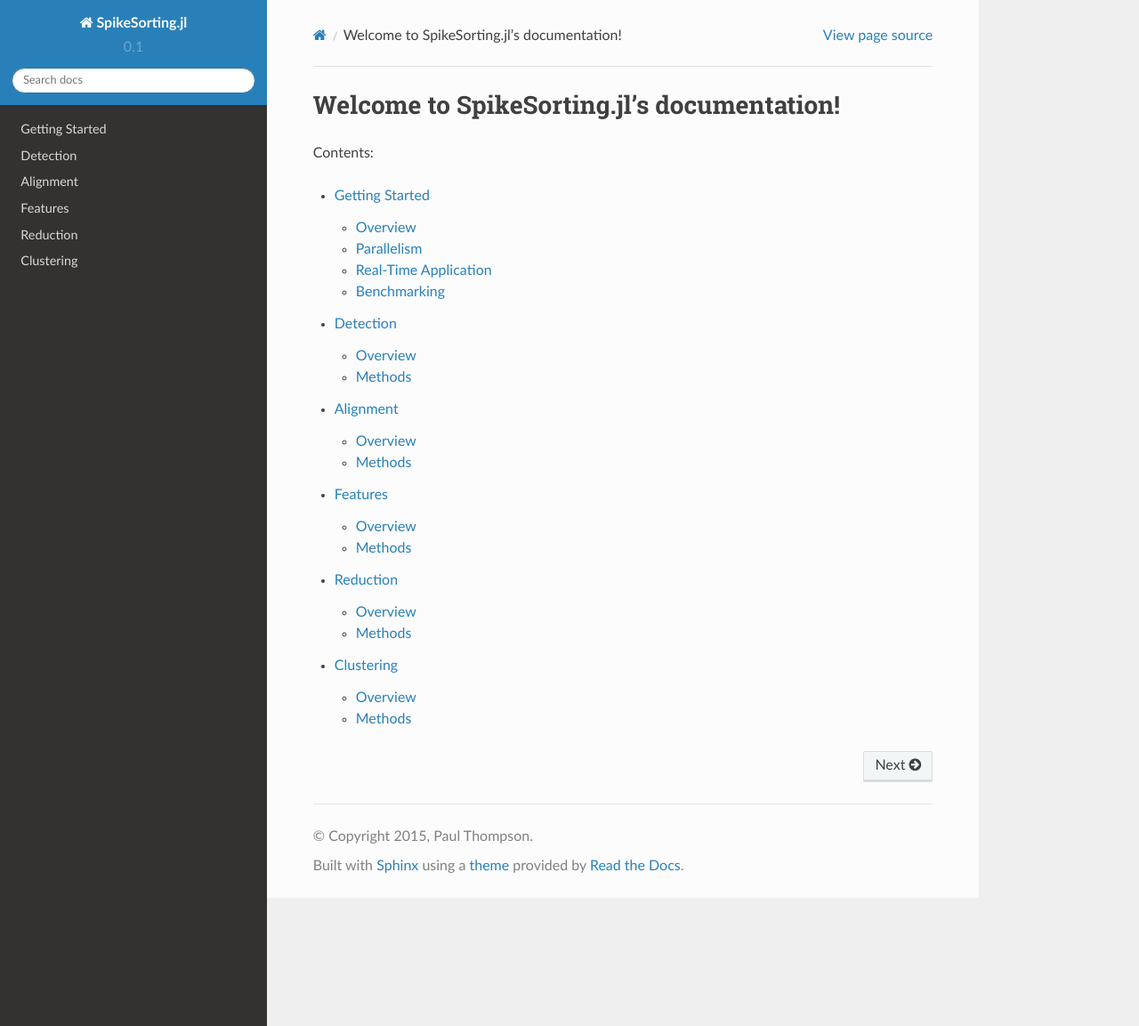
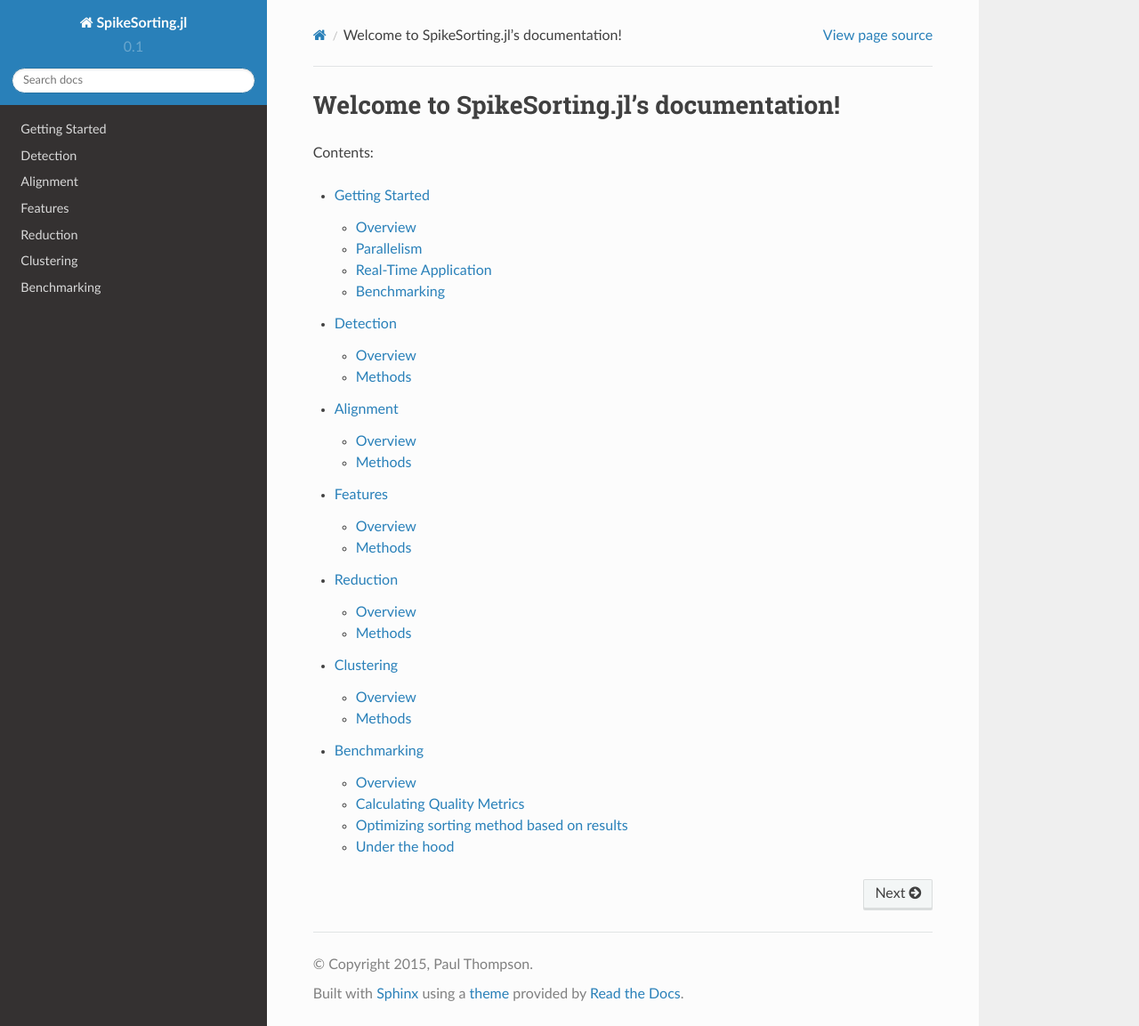
Before and after one commit to paulmthompson/SpikeSorting.jl, a Sphinx documentation site: the page built from docs/index.rst, in a window 1280 px wide and 1153 px high. Shown: the whole window at 89% size. Built offline with Sphinx 7.4.7 and the Read the Docs theme 2.0.0, drawn with Linux system fonts in a browser that asks for light colours; some of the changed lines change nothing that is shown.

Commit message:
added some documentation and example about benchmarking. more to come

```diff
--- /dev/null
+++ b/docs/Benchmarking.rst
@@ -0,0 +1,74 @@
+
+#############
+Benchmarking
+#############
+
+*********
+Overview
+*********
+
+The SpikeSorting.jl package provides several ways to calculate objective metrics of a method's performance. Given "gold standard" data, most likely in the form of simulations, the quality metrics of spike sorting performance as outlined here:
+
+http://www.ncbi.nlm.nih.gov/pmc/articles/PMC3123734/
+
+can be calculated. Briefly, we determine the correctly classified spikes (true positives), as well as erroneously identified spikes (false positives) and spikes which are not identified (false negatives). False positives are further divided into false positives that are attributable to 1) overlap of potentials from different neurons in the same window of time, 2) clustering a spike from one neuron as another neuron and 3) classifying noise as a spike. Additionally, false negatives are either attributed to 1) an error in the detection step (e.g. too high of a threshold) or 2)  an error due to overlap of multiple potentials from different neurons.
+
+The total number of detected spikes will be equal to the sum of the true positives and false positives.
+
+The total number of "gold standard" spikes will be equal to the sum of the true positives and false negatives.
+
+****************************
+Calculating Quality Metrics
+****************************
+
+Quality metrics are calculated with
+1) an array of arrays of time stamps marking when neurons fire in the gold standard data set
+2) an array of voltage vs time of the gold standard signal
+3) an instance of the sorting method of interest
+
+Example code is as follows:
+
+.. code-block:: julia
+
+	#time_stamps is the Array of arrays of neuron firing times
+	#fv is the array of voltage vs time of extracellular signal
+
+	detect=DetectPower()
+	cluster=ClusterOSort(100,50)
+	align=AlignMin()
+	feature=FeatureTime()
+	reduce=ReductionNone()
+	thres=ThresholdMean(2.0)
+	s1=create_multi(detect,cluster,align,feature,reduce,thres,1)
+
+	cal_time=180.0 #calibration time in seconds
+	sr=20000 #sample rate
+
+	ss=SpikeSorting.benchmark(fv,time_stamps,s1[1],cal_time,sr)
+
+
+The benchmark function will print the quality metrics as well as return the following tuple:
+
+1) detected spike times
+2) array with each integer indicating the total number of true spikes for a neuron
+3) total number of true positives
+4) array of the false positives due to clustering, overlap and noise
+5) array of false negatives due to overlap and detection
+
+*******************************************
+Optimizing sorting method based on results
+*******************************************
+
+Coming soon!
+
+***************
+Under the hood
+***************
+
+============================
+Matching clusters to neurons
+============================
+
+========================
+Attributing to overlap
+========================
--- a/docs/index.rst
+++ b/docs/index.rst
@@ -17,3 +17,4 @@
    Features.rst
    Reduction.rst
    Clustering.rst
+   Benchmarking.rst
```
Also changed, not shown: 2 other files.
